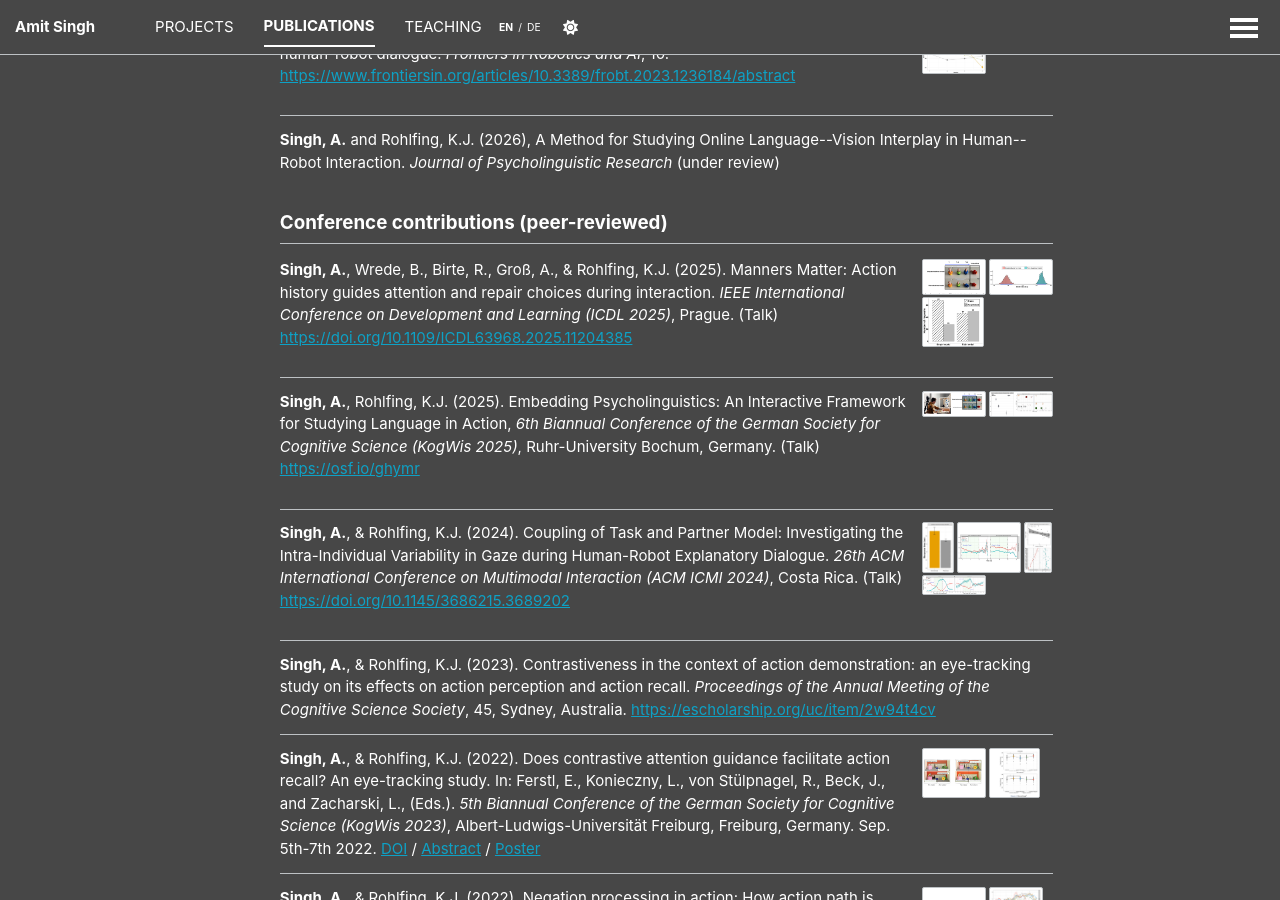
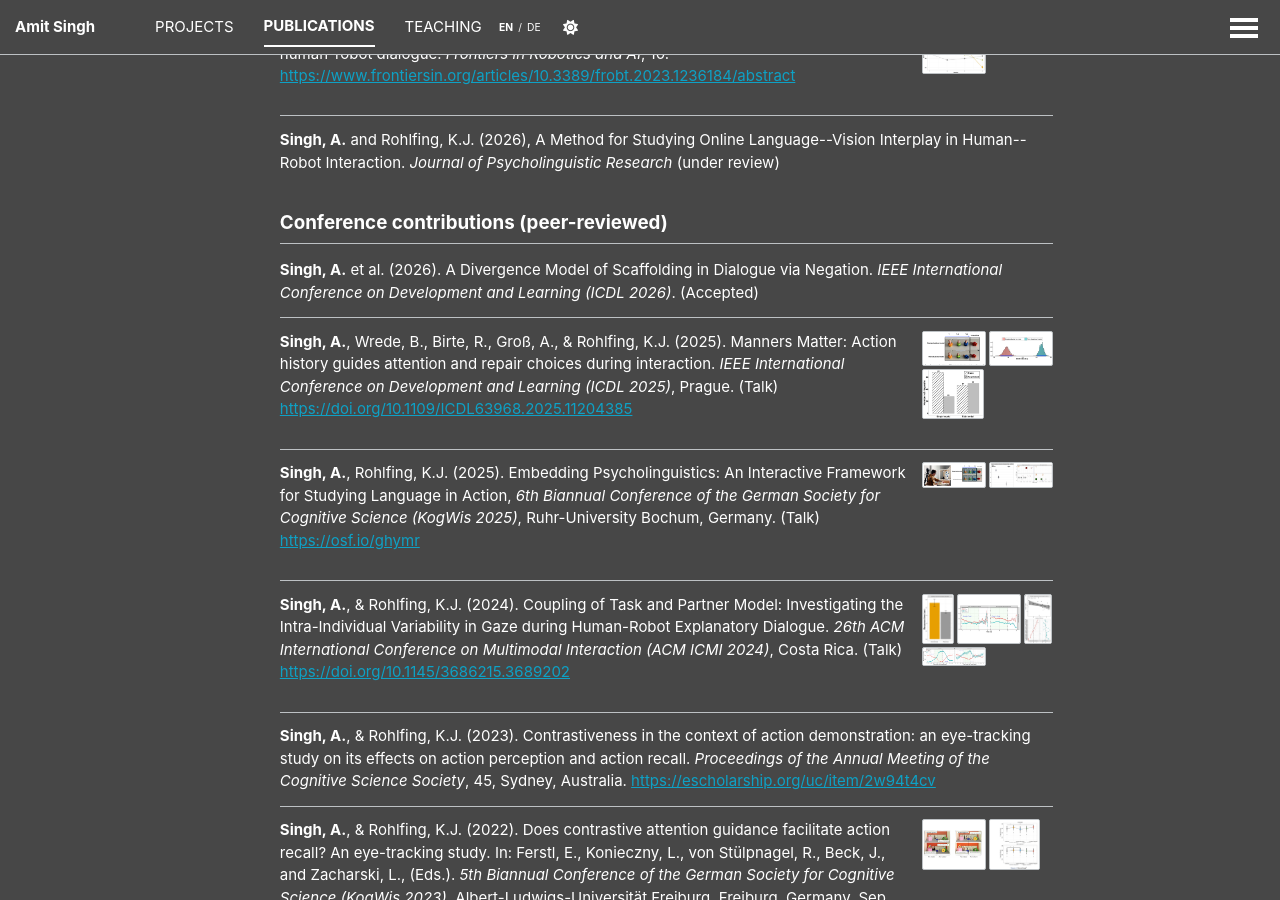
Before and after one commit to amits1ngh/amits1ngh.github.io, a Jekyll site: the page built from _pages/publications.md, in a window 1280 px wide and 900 px high, scrolled down 486 px. Built offline with Jekyll 4.4.1, drawn with Linux system fonts in a browser that asks for light colours; a script that is not in the unit is left out.

Commit message:
updated pub

```diff
--- a/_pages/publications.md
+++ b/_pages/publications.md
@@ -32,6 +32,9 @@ de_url: /de/publications/
 
 <ul class="publication-list">
   <li>
+    <div class="publication-text"><strong>Singh, A.</strong> et al. (2026). A Divergence Model of Scaffolding in Dialogue via Negation. <em>IEEE International Conference on Development and Learning (ICDL 2026)</em>. (Accepted)</div>
+  </li>
+  <li>
     <div class="publication-text"><strong>Singh, A.</strong>, Wrede, B., Birte, R., Groß, A., &amp; Rohlfing, K.J. (2025). Manners Matter: Action history guides attention and repair choices during interaction. <em>IEEE International Conference on Development and Learning (ICDL 2025)</em>, Prague. (Talk) <a href="https://doi.org/10.1109/ICDL63968.2025.11204385">https://doi.org/10.1109/ICDL63968.2025.11204385</a></div>
     {% include publication-figures.html href="https://doi.org/10.1109/ICDL63968.2025.11204385" figures="manners-2025-fig1.png,icdl_gaze_duartion_on_alternates_in_context.jpg,icdl_question_type.jpg" alt="Open ICDL 2025 paper" %}
   </li>
```
Also changed, not shown: _pages/about-de.md (+3 -0 lines), _pages/about.md (+3 -0 lines), _pages/publications-de.md (+3 -0 lines).
